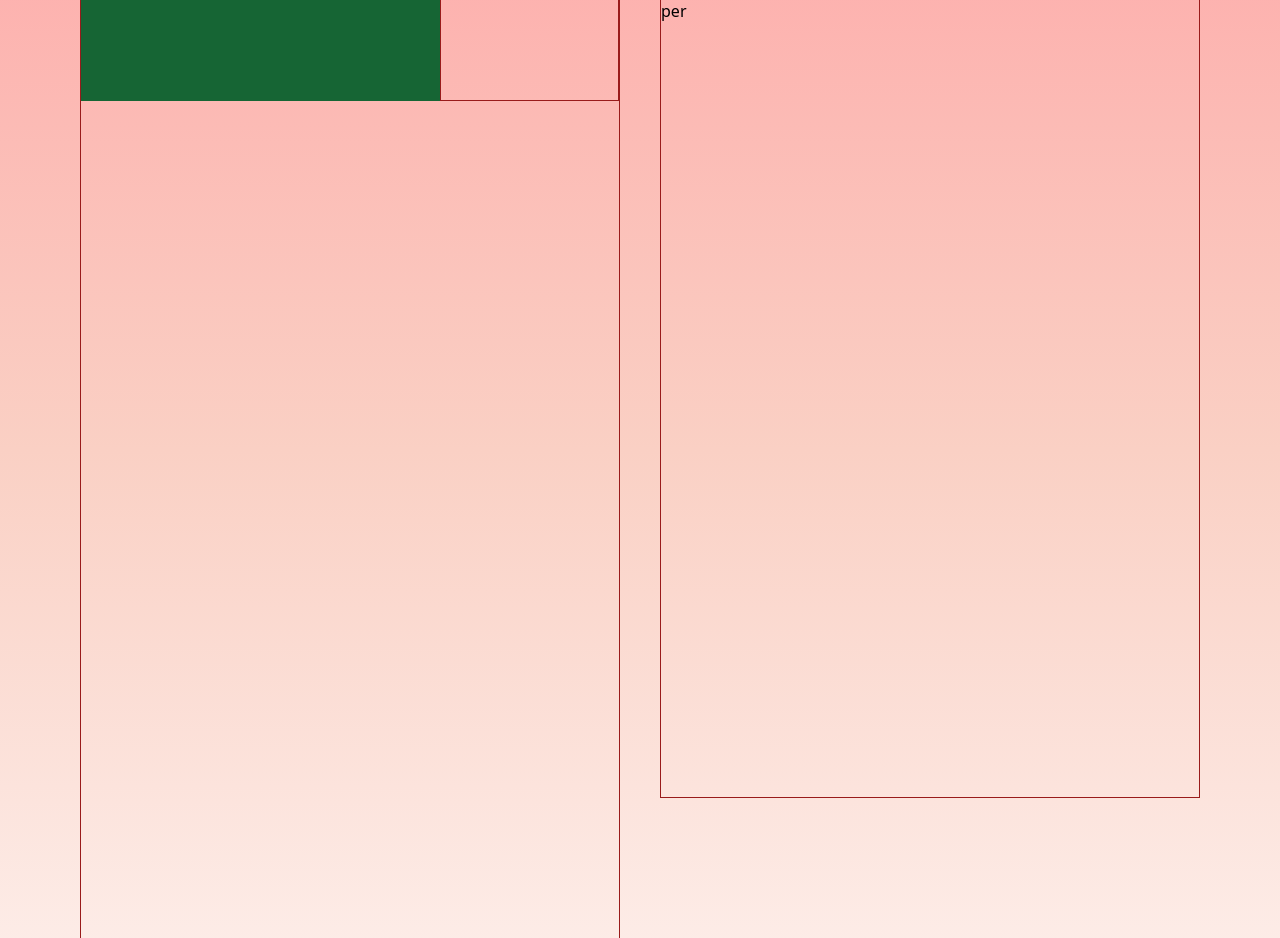
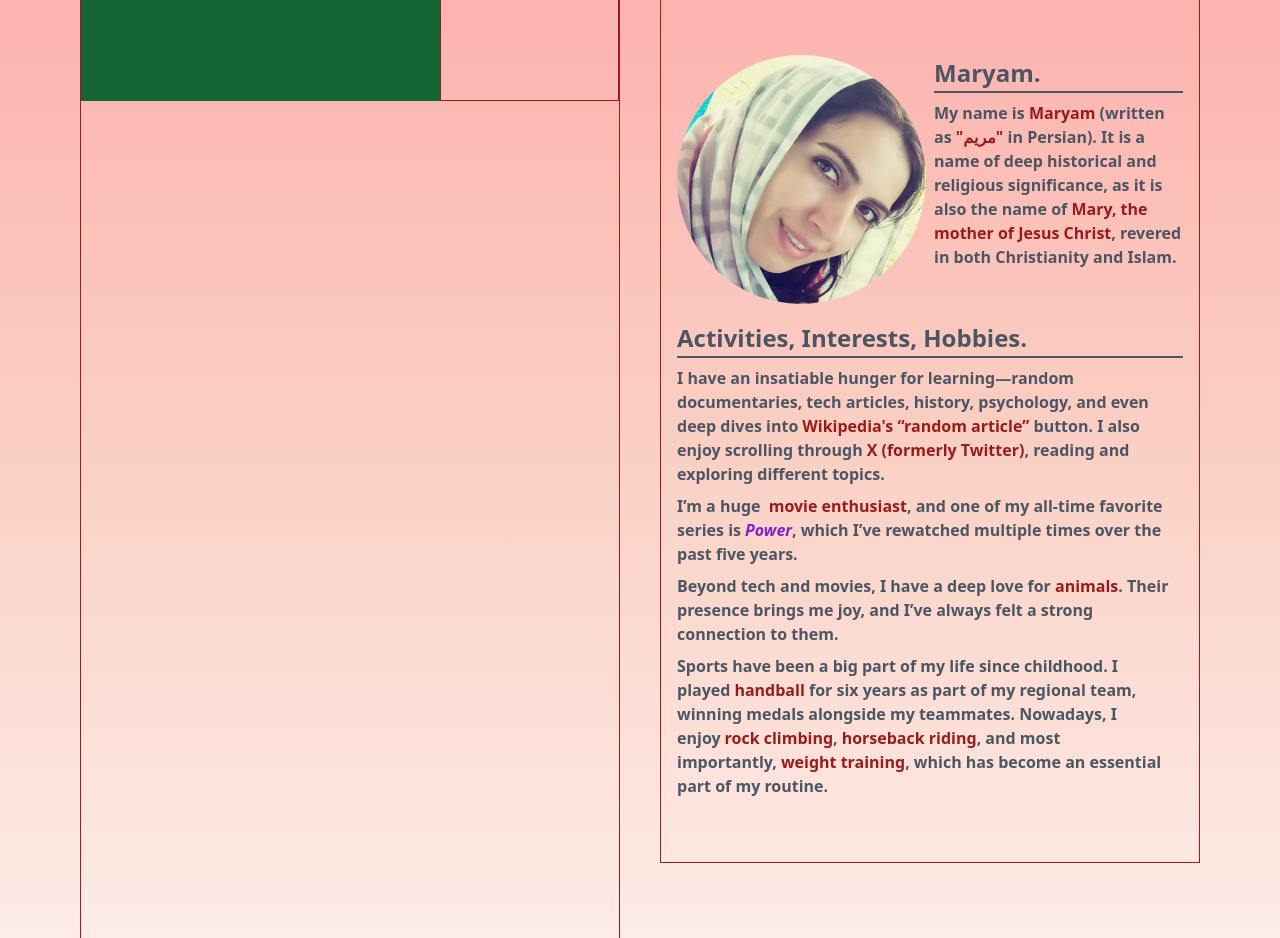
Before and after one commit to maryamHabibpourr/profile2025, a Next.js app: page /personal in a window 1280 px wide. Shown: the part 380-1318 px from the top of the page. Built offline with nearby package versions, Linux system fonts and the light colour scheme.

Commit message:
Enhance personal page with new content and layout, update Heading component to support ReactNode for text

```diff
--- a/app/(root)/personal/page.tsx
+++ b/app/(root)/personal/page.tsx
@@ -1,8 +1,73 @@
+import Heading from '@/shared/Heading'
+import Image from 'next/image'
 import React from 'react'
+
+
 
 const page = () => {
   return (
-    <div>per</div>
+    <main className='w-full h-fit-content py-12 px-4'>
+    <section className="container flex flex-row gap-2 items-cente mt-2 mb-4">
+      <div className='w-1/2'>
+      <Image
+      src="/maryam.jpg"
+      alt='maryam'
+      width={250}
+      height={250}
+      className='rounded-full'
+      />
+      </div>
+        <div className='w-1/2'>
+        <Heading
+      title="Maryam."
+      text={
+    <>
+      My name is <span className="text-red-800 font-semibold">Maryam</span> (written as
+      <span className="text-red-800 font-semibold"> "مریم"</span> in Persian). It is a name of deep historical and religious significance, as it is also the name of
+      <span className="text-red-800 font-semibold"> Mary, the mother of Jesus Christ</span>, revered in both Christianity and Islam.
+    </>
+  }
+/>
+
+      </div>
+
+  </section>
+  <section className="container flex flex-row gap-2 items-center mt-2 mb-4">
+  <Heading
+    title="Activities, Interests, Hobbies."
+    text={
+      <>
+        <p>
+          I have an insatiable hunger for learning—random documentaries, tech articles,
+          history, psychology, and even deep dives into
+          <a href="https://en.wikipedia.org/wiki/Special:Random" target="_blank" className="text-red-800 font-semibold pl-1">Wikipedia's “random article”</a> button.
+          I also enjoy scrolling through
+          <a href="https://twitter.com" target="_blank" className="text-red-800 font-semibold pl-1">X (formerly Twitter)</a>,
+          reading and exploring different topics.
+        </p>
+        <p className="mt-2">
+          I’m a huge <span className="text-red-800 font-semibold pl-1">movie enthusiast</span>, and one of my all-time favorite series is
+          <span className="italic font-semibold text-purple-700 pl-1">Power</span>,
+          which I’ve rewatched multiple times over the past five years.
+        </p>
+        <p className="mt-2">
+          Beyond tech and movies, I have a deep love for <span className="text-red-800 font-semibold">animals</span>.
+          Their presence brings me joy, and I’ve always felt a strong connection to them.
+        </p>
+        <p className="mt-2">
+          Sports have been a big part of my life since childhood. I played
+          <span className="text-red-800 font-semibold pl-1">handball</span> for six years as part of my regional team,
+          winning medals alongside my teammates. Nowadays, I enjoy
+          <span className="text-red-800 font-semibold pl-1">rock climbing</span>,
+          <span className="text-red-800 font-semibold pl-1">horseback riding</span>, and most importantly,
+          <span className="text-red-800 font-semibold pl-1">weight training</span>, which has become an essential part of my routine.
+        </p>
+      </>
+    }
+  />
+</section>
+
+    </main>
   )
 }
 
--- a/components/Publication.tsx
+++ b/components/Publication.tsx
@@ -29,6 +29,7 @@ const Publication = () => {
 
       <section className="container flex flex-col items-center mt-2 mb-4">
       <Heading
+        className="text-justify"
         tag="What I did in AI"
         title="Publication."
         text="
--- a/shared/Heading.tsx
+++ b/shared/Heading.tsx
@@ -1,11 +1,12 @@
 import { Interface } from "readline";
 import TagLine from "./Tagline";
+import { ReactNode } from "react"
 
 
 type HeadingProps ={
   className?: string;
   title?: string;
-  text?: string;
+  text?: ReactNode;
   tag?:string;
 }
 
@@ -17,7 +18,7 @@ const Heading: React.FC<HeadingProps> = ({ className, title, text, tag }: Headin
     >
       {title && <h2 className="h1">{title}</h2>}
       {tag && <TagLine className="mb-4 mt-4 justify-center text-red-800">{tag}</TagLine>}
-      {text && <p className="text-base mt-2 font-semibold text-gray-600 text-justify px-2">{text}</p>}
+      {text && <p className="text-base mt-2 font-semibold text-gray-600 px-2">{text}</p>}
     </div>
   );
 };
```
Also changed, not shown: public/maryam.jpg, public/maryam1.jpg (added).
